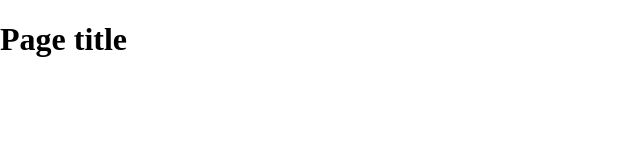
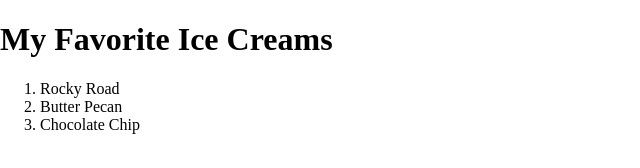
Before and after one commit to RSierra952/github-basics-1, a plain HTML site: page index.html in a window 1280 px wide. Shown: the whole page, without its empty margins (0-640 px from the left). Drawn offline with nearby package versions, Linux system fonts and the light colour scheme.

Commit message:
HTML Updates
Updated H1 to Favorite Ice Cream and listed my favorite ice creams in
an ordered lists

```diff
--- a/index.html
+++ b/index.html
@@ -14,7 +14,12 @@
     </head>
     <body>
     <header>
-	<h1>Page title</h1>
+	<h1>My Favorite Ice Creams</h1>
+  <ol>
+    <li>Rocky Road</li>
+    <li>Butter Pecan</li>
+    <li>Chocolate Chip</li>
+  </ol>
     </header>
     <nav id="pageNav">
     </nav>
```
